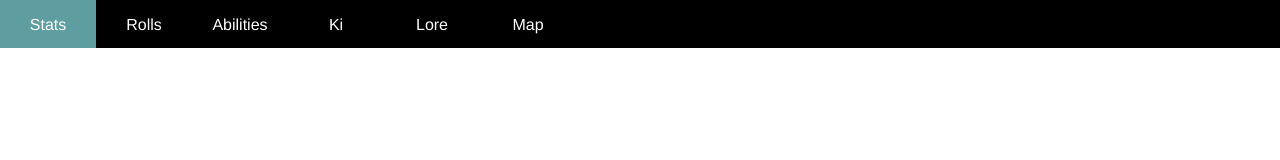
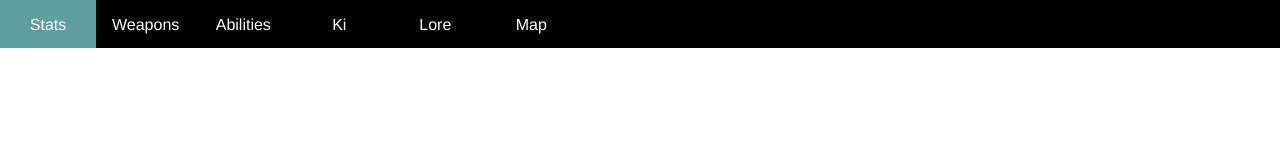
Before and after one commit to aajfranklin/Character-Sheet, a React (Create React App) app: page / in a window 1280 px wide. Shown: the top 160 px of the page. Built offline with nearby package versions, Linux system fonts and the light colour scheme.

Commit message:
move routing paths to App component

```diff
--- a/src/App.js
+++ b/src/App.js
@@ -1,10 +1,17 @@
 import React from 'react';
-import NavBar from './NavBar/NavBar';
+import { BrowserRouter as Router, Route } from 'react-router-dom';
+import NavBar from './NavBar/NavBar.js'
+import Ki from './Pages/Ki/Ki.js';
 
 function App(initialState) {
     return (
-        <div className="App">
-            <NavBar pages={initialState.pages}/>
+        <div className='App'>
+            <Router>
+                <NavBar pages={initialState.pages}/>
+                <main>
+                    <Route path='/Ki' component={Ki} />
+                </main>
+            </Router>
         </div>
     );
 }
--- a/src/NavBar/NavBar.js
+++ b/src/NavBar/NavBar.js
@@ -1,18 +1,14 @@
 import React from 'react';
-import { BrowserRouter as Router, Route, Link } from "react-router-dom";
-import Ki from '../Pages/Ki/Ki.js';
+import { Link } from 'react-router-dom';
 import './NavBar.css';
 
 function NavBar({pages}) {
     return(
-        <Router>
-            <nav>
-                {pages.map((page) => {
-                    return (<Link className="nav-item" key={page} to={"/" + page}>{page}</Link>);
-                })}
-            </nav>
-            <Route path="/Ki" exact component={Ki} />
-        </Router>
+        <nav>
+            {pages.map((page) => {
+                return (<Link className='nav-item' key={page} to={'/' + page}>{page}</Link>);
+            })}
+        </nav>
     );
 }
 
--- a/src/index.js
+++ b/src/index.js
@@ -5,12 +5,12 @@ import './index.css';
 
 const state = {
     pages: [
-        "Stats",
-        "Rolls",
-        "Abilities",
-        "Ki",
-        "Lore",
-        "Map"
+        'Stats',
+        'Weapons',
+        'Abilities',
+        'Ki',
+        'Lore',
+        'Map'
     ],
 };
 
```
Also changed, not shown: 1 other file (tests, documents, lock files or other folders).
